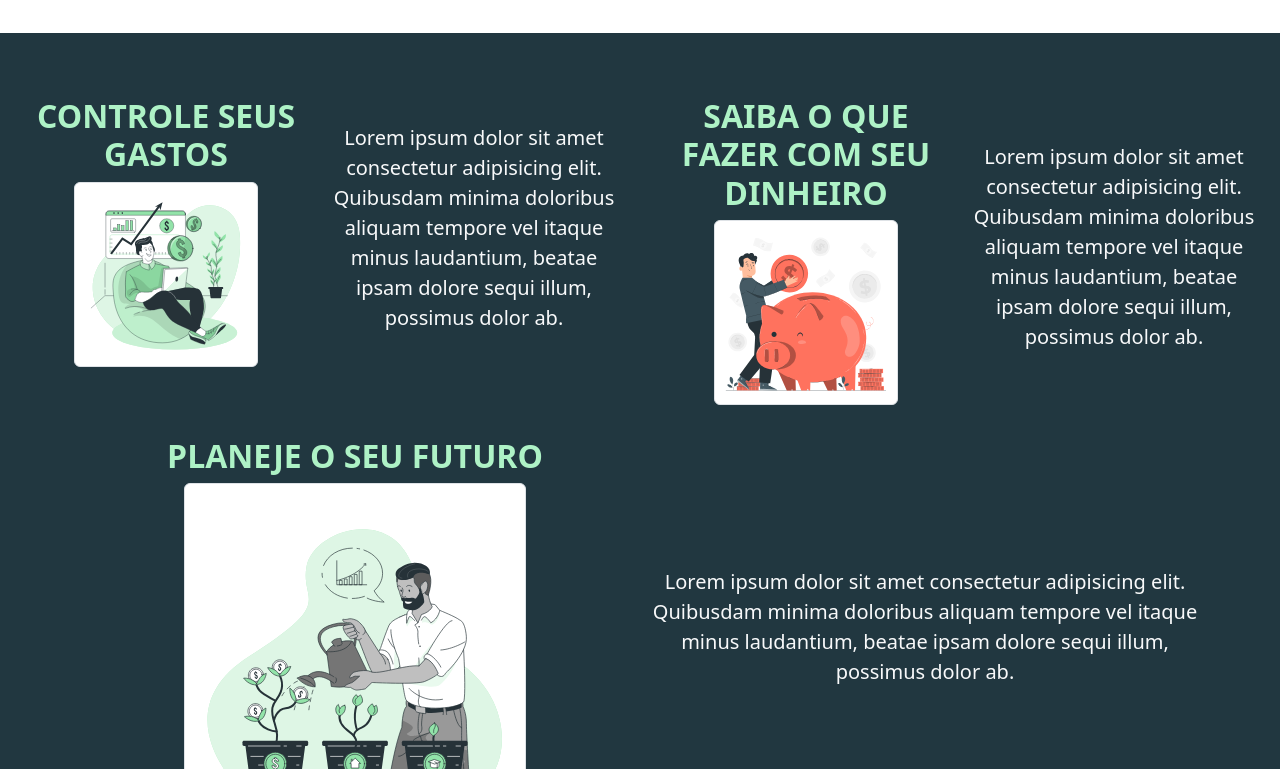
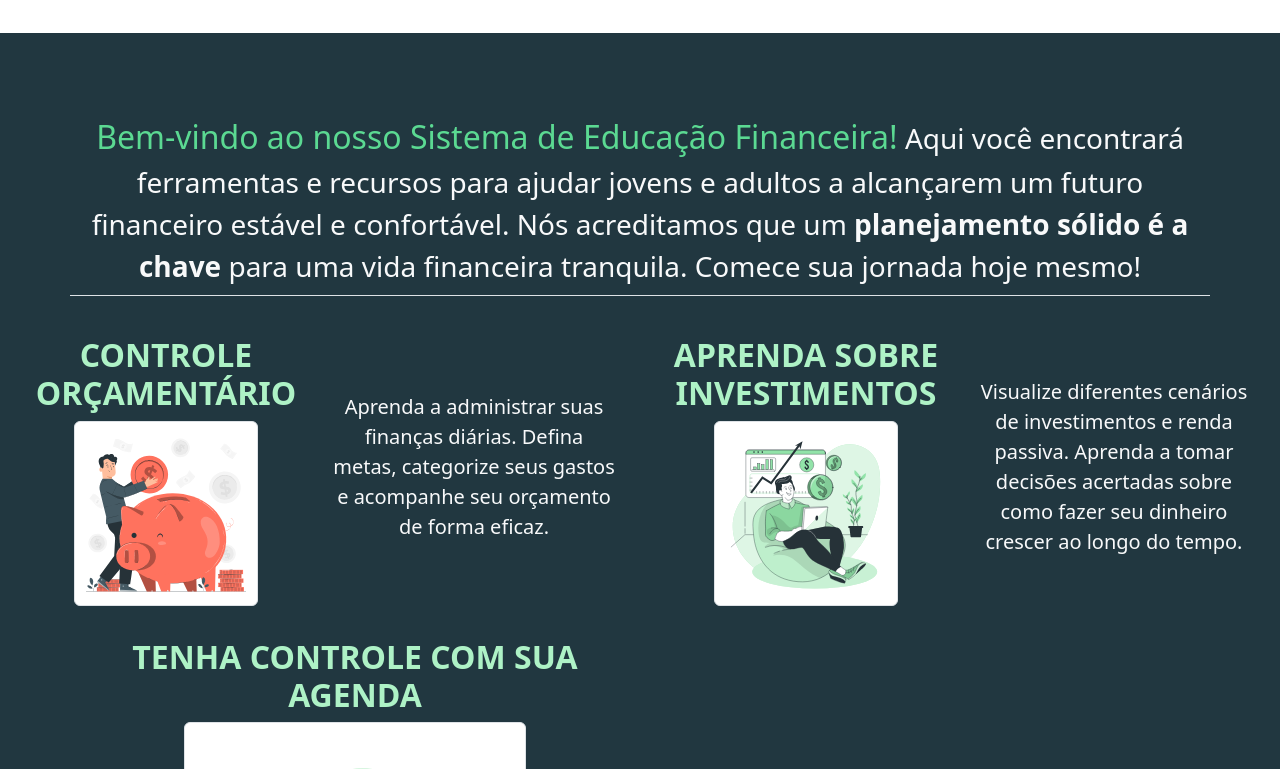
Before and after one commit to EricConceicao/CashWise, a React (Vite) app in the folder frontend/: page / in a window 1280 px wide. Shown: the part 651-1420 px from the top of the page. Built offline with nearby package versions, Linux system fonts and the light colour scheme.

Commit message:
feat: Colocando textos na landing page

```diff
--- a/frontend/src/components/pages/LandingPage.css
+++ b/frontend/src/components/pages/LandingPage.css
@@ -1,3 +1,7 @@
+#header-nav .nav-link {
+    color: var(--cw-dark);
+}
+
 #hero img{
     width: 100%;
     height: 30vh;
--- a/frontend/src/components/pages/LandingPage.jsx
+++ b/frontend/src/components/pages/LandingPage.jsx
@@ -1,3 +1,5 @@
+import {NavLink} from 'react-router-dom';
+
 // Importações de componentes próprios //
 import Header from '../layouts/Header';
 import Article from '../layouts/Article';
@@ -7,10 +9,15 @@ import Footer from '../layouts/Footer';
 import Container from 'react-bootstrap/Container';
 import Row from 'react-bootstrap/Row';
 import Col from 'react-bootstrap/Col';
-import Card from 'react-bootstrap/Card';
 import Navbar from 'react-bootstrap/Navbar';
+import Nav from 'react-bootstrap/Nav';
 import Image from 'react-bootstrap/Image';
 import Button from 'react-bootstrap/Button';
+
+/* Texto pra mim mesmo usar em casa depois.
+Previdência Social
+Entenda como o sistema de previdência social funciona e descubra maneiras de otimizar seus benefícios no futuro.
+*/
 
 import './LandingPage.css';
 
@@ -44,20 +51,26 @@ const LandingPage = () => {
 
             <main>
                 <Container fluid className="bg-secondary pt-5">
+                    <p className='text-light fs-3 container text-center my-4 py-2 border-bottom'>
+                    <span className="lead text-primary fs-2">Bem-vindo ao nosso Sistema de Educação Financeira!</span> Aqui você encontrará ferramentas e recursos para ajudar jovens e
+                    adultos a alcançarem um futuro financeiro estável e confortável.
+                    Nós acreditamos que um <strong>planejamento sólido é a chave</strong> para uma vida
+                    financeira tranquila. Comece sua jornada hoje mesmo!
+                    </p>
                     <Row>
                         <Col md="6">
-                            <Article title="Controle seus gastos" img="/img/menino-no-puf.svg" alt="Desenho de uma pessoa sentada em um puf com um notebook">
-                                Lorem ipsum dolor sit amet consectetur adipisicing elit. Quibusdam minima doloribus aliquam tempore vel itaque minus laudantium, beatae ipsam dolore sequi illum, possimus dolor ab.
+                            <Article title="Controle orçamentário" img="/img/cofrinho.svg" alt="Desenho de uma pessoa sentada em um puf com um notebook">
+                            Aprenda a administrar suas finanças diárias. Defina metas, categorize seus gastos e acompanhe seu orçamento de forma eficaz.
                             </Article>
                         </Col>
                         <Col md="6">
-                            <Article title="Saiba o que fazer com seu dinheiro" img="/img/cofrinho.svg" alt="Desenho de uma pessoa colocando moedas em um porquinho porta moedas.">
-                                Lorem ipsum dolor sit amet consectetur adipisicing elit. Quibusdam minima doloribus aliquam tempore vel itaque minus laudantium, beatae ipsam dolore sequi illum, possimus dolor ab.
+                            <Article title="Aprenda sobre investimentos" img="/img/menino-no-puf.svg" alt="Desenho de uma pessoa colocando moedas em um porquinho porta moedas.">
+                            Visualize diferentes cenários de investimentos e renda passiva. Aprenda a tomar decisões acertadas sobre como fazer seu dinheiro crescer ao longo do tempo.
                             </Article>
                         </Col>
                         <Col md="12" lg="12">
-                            <Article title="Planeje o seu futuro" img="/img/homi-das-plantas.svg" alt="Desenho de um homem regando plantas dando 'moedas' como frutos.">
-                                Lorem ipsum dolor sit amet consectetur adipisicing elit. Quibusdam minima doloribus aliquam tempore vel itaque minus laudantium, beatae ipsam dolore sequi illum, possimus dolor ab.
+                            <Article title="Tenha controle com sua agenda" img="/img/homi-das-plantas.svg" alt="Desenho de um homem regando plantas dando 'moedas' como frutos.">
+                            Mantenha-se organizado com nossa agenda financeira. Marque datas importantes, prazos de pagamento e lembretes para garantir que suas finanças estejam sempre em dia.
                             </Article>
                         </Col>
                     </Row>
@@ -66,8 +79,6 @@ const LandingPage = () => {
                         <Button className="w-50 mx-auto p-2 my-3 fs-4 fw-bold" size="large" variant="primary">Acesse já!</Button>
                     </div>
                 </Container>
-
-
             </main>
 
             <Footer anchor="hero" />
```
